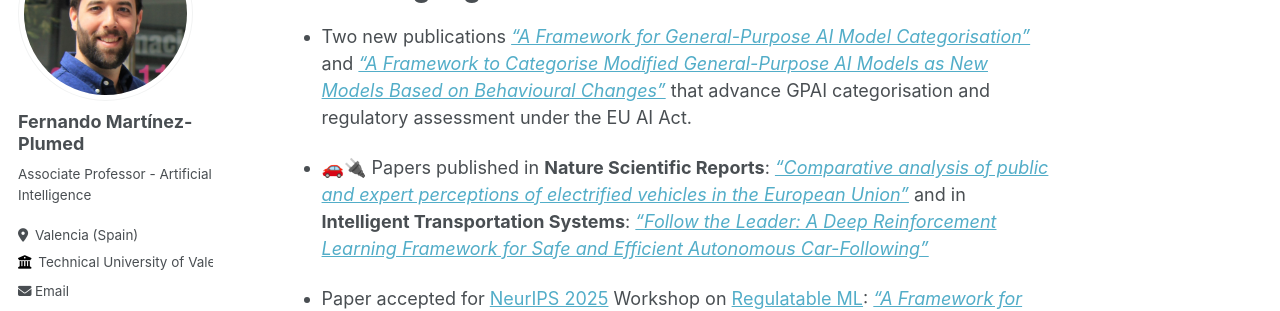
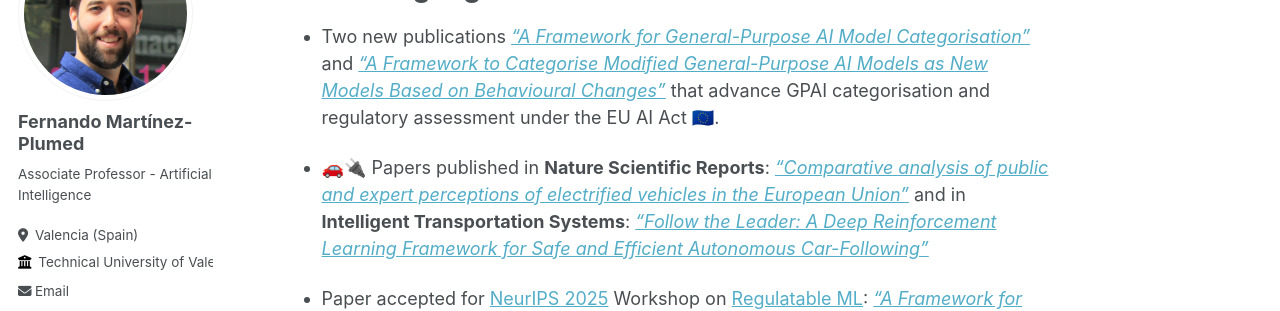
Before and after one commit to nandomp/nandomp.github.io, a Jekyll site: the page built from _pages/about.md, in a window 1280 px wide and 900 px high, scrolled down 367 px. Shown: the part 180-491 px from the top of the window. Built offline with Jekyll 4.4.1, drawn with Linux system fonts in a browser that asks for light colours; some web fonts are replaced.

```diff
--- a/_pages/about.md
+++ b/_pages/about.md
@@ -16,7 +16,7 @@ Associate Professor at the Technical University of Valencia ([UPV](http://www.up
 Recent Highlights
 ======
 
-* Two new publications [*"A Framework for General-Purpose AI Model Categorisation"*](https://publications.jrc.ec.europa.eu/repository/handle/JRC143256) and [*"A Framework to Categorise Modified General-Purpose AI Models as New Models Based on Behavioural Changes"*](https://publications.jrc.ec.europa.eu/repository/handle/JRC143257) that advance GPAI categorisation and regulatory assessment under the EU AI Act.
+* Two new publications [*"A Framework for General-Purpose AI Model Categorisation"*](https://publications.jrc.ec.europa.eu/repository/handle/JRC143256) and [*"A Framework to Categorise Modified General-Purpose AI Models as New Models Based on Behavioural Changes"*](https://publications.jrc.ec.europa.eu/repository/handle/JRC143257) that advance GPAI categorisation and regulatory assessment under the EU AI Act 🇪🇺.
 
 * 🚗🔌 Papers published in **Nature Scientific Reports**: [*"Comparative analysis of public and expert perceptions of electrified vehicles in the European Union"*](https://www.nature.com/articles/s41598-025-06071-0) and in **Intelligent Transportation Systems**: [*"Follow the Leader: A Deep Reinforcement Learning Framework for Safe and Efficient Autonomous Car-Following"*](https://doi.org/10.1080/15472450.2025.2576907)
 
```
